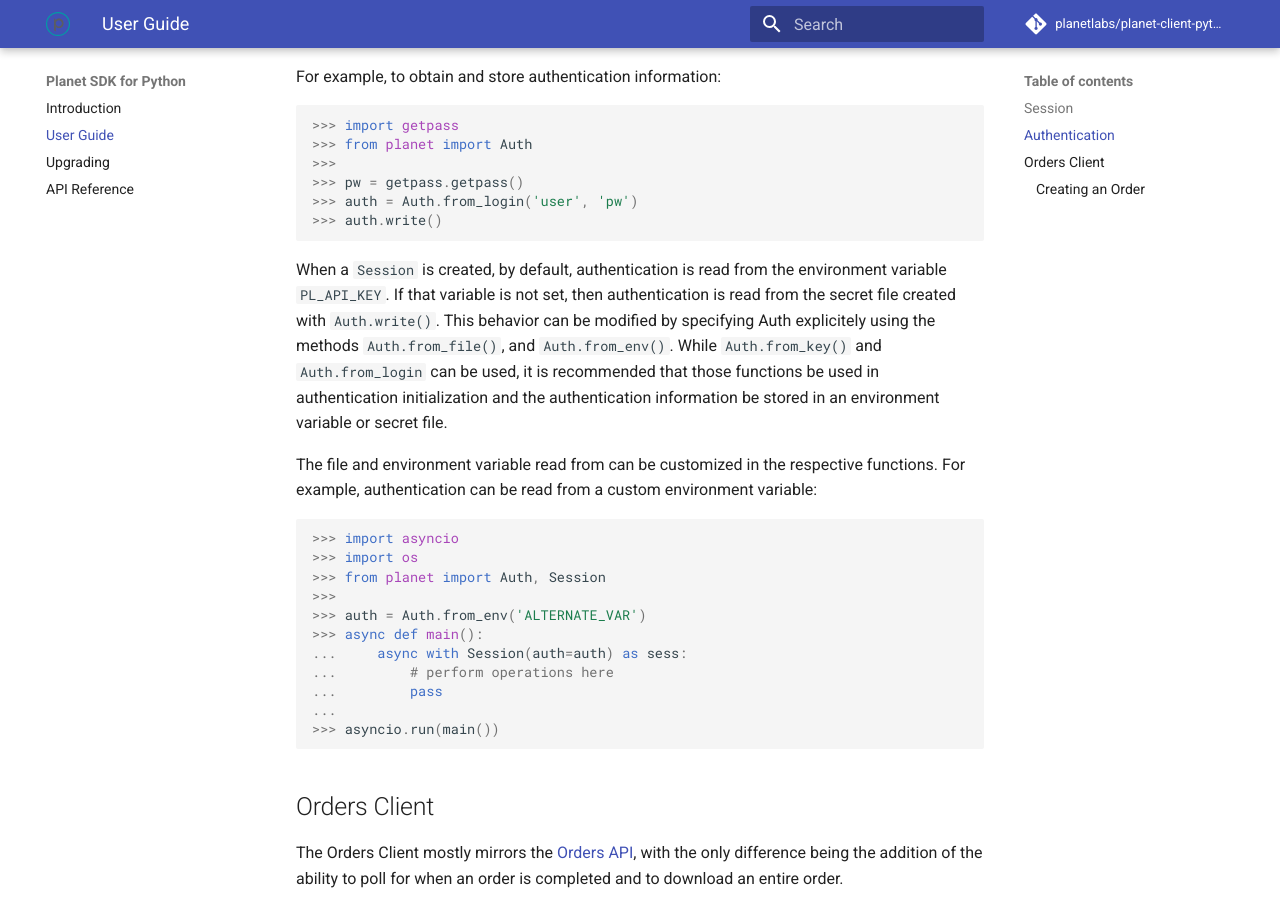
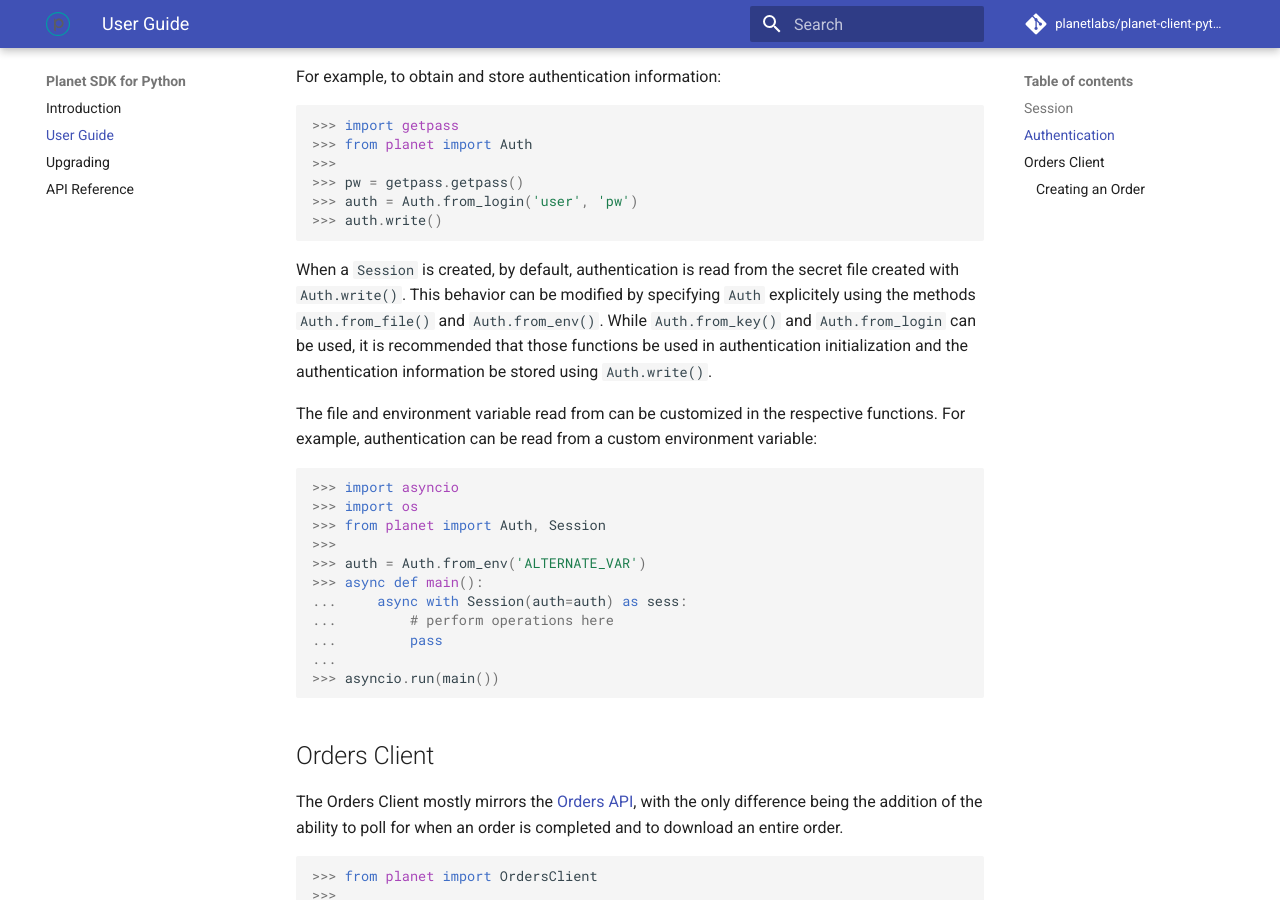
Before and after one commit to planetlabs/planet-client-python, an MkDocs documentation site: the page built from docs/guide.md, in a window 1280 px wide and 900 px high, scrolled down 1033 px. Built offline with MkDocs 1.6.1 and Material for MkDocs 9.7.7, drawn with Linux system fonts in a browser that asks for light colours; comment, search, counter and statistics services are not loaded.

Commit message:
update Auth docs

````diff
--- a/docs/guide.md
+++ b/docs/guide.md
@@ -61,14 +61,12 @@ For example, to obtain and store authentication information:
 
 ```
 
-When a `Session` is created, by default, authentication is read from the
-environment variable `PL_API_KEY`. If that variable is not set, then
-authentication is read from the secret file created with `Auth.write()`.
-This behavior can be modified by specifying Auth explicitely using the methods
-`Auth.from_file()`, and `Auth.from_env()`. While `Auth.from_key()` and
-`Auth.from_login` can be used, it is recommended that
-those functions be used in authentication initialization and the authentication
-information be stored in an environment variable or secret file.
+When a `Session` is created, by default, authentication is read from the secret
+file created with `Auth.write()`. This behavior can be modified by specifying
+`Auth` explicitely using the methods `Auth.from_file()` and `Auth.from_env()`.
+While `Auth.from_key()` and `Auth.from_login` can be used, it is recommended
+that those functions be used in authentication initialization and the
+authentication information be stored using `Auth.write()`.
 
 The file and environment variable read from can be customized in the
 respective functions. For example, authentication can be read from a custom
````
